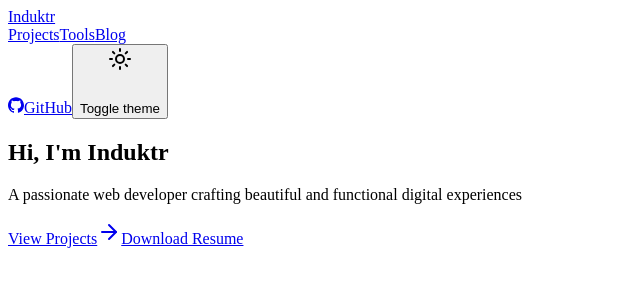
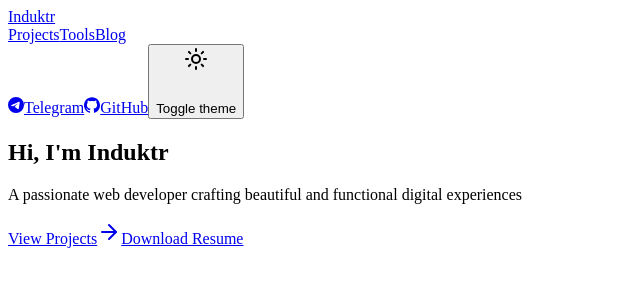
Before and after one commit to Induktr/InduktrPortfolio, a React (Vite) app in the folder client/: page / in a window 1280 px wide. Shown: the top 300 px of the page, without its empty margins (0-640 px from the left). Built offline with nearby package versions, Linux system fonts and the light colour scheme; no server answers.

Commit message:
Add Telegram link to header
Replit-Commit-Author: Agent
Replit-Commit-Session-Id: e621ee4e-72c0-4825-817c-f7b68be6af3e
Replit-Commit-Screenshot-Url: https://storage.googleapis.com/screenshot-production-us-central1/3e8e0759-78af-431b-a453-fcc7740c435c/5cce8574-fbce-4062-95b4-ff2e751d6f1f.jpg

```diff
--- a/client/src/components/Header.tsx
+++ b/client/src/components/Header.tsx
@@ -1,6 +1,6 @@
 import { Link } from "wouter";
 import { ThemeToggle } from "./ThemeToggle";
-import { SiGithub } from "react-icons/si";
+import { SiGithub, SiTelegram } from "react-icons/si";
 import { motion } from "framer-motion";
 
 const navItemVariants = {
@@ -67,6 +67,17 @@ export function Header() {
 
           <div className="flex items-center space-x-4">
             <motion.a
+              href="https://t.me/induktr"
+              target="_blank"
+              rel="noopener noreferrer"
+              className="inline-flex items-center justify-center h-9 w-9 rounded-md hover:bg-accent"
+              whileHover={{ scale: 1.1 }}
+              whileTap={{ scale: 0.9 }}
+            >
+              <SiTelegram className="h-5 w-5" />
+              <span className="sr-only">Telegram</span>
+            </motion.a>
+            <motion.a
               href="https://github.com/induktr"
               target="_blank"
               rel="noopener noreferrer"
```
